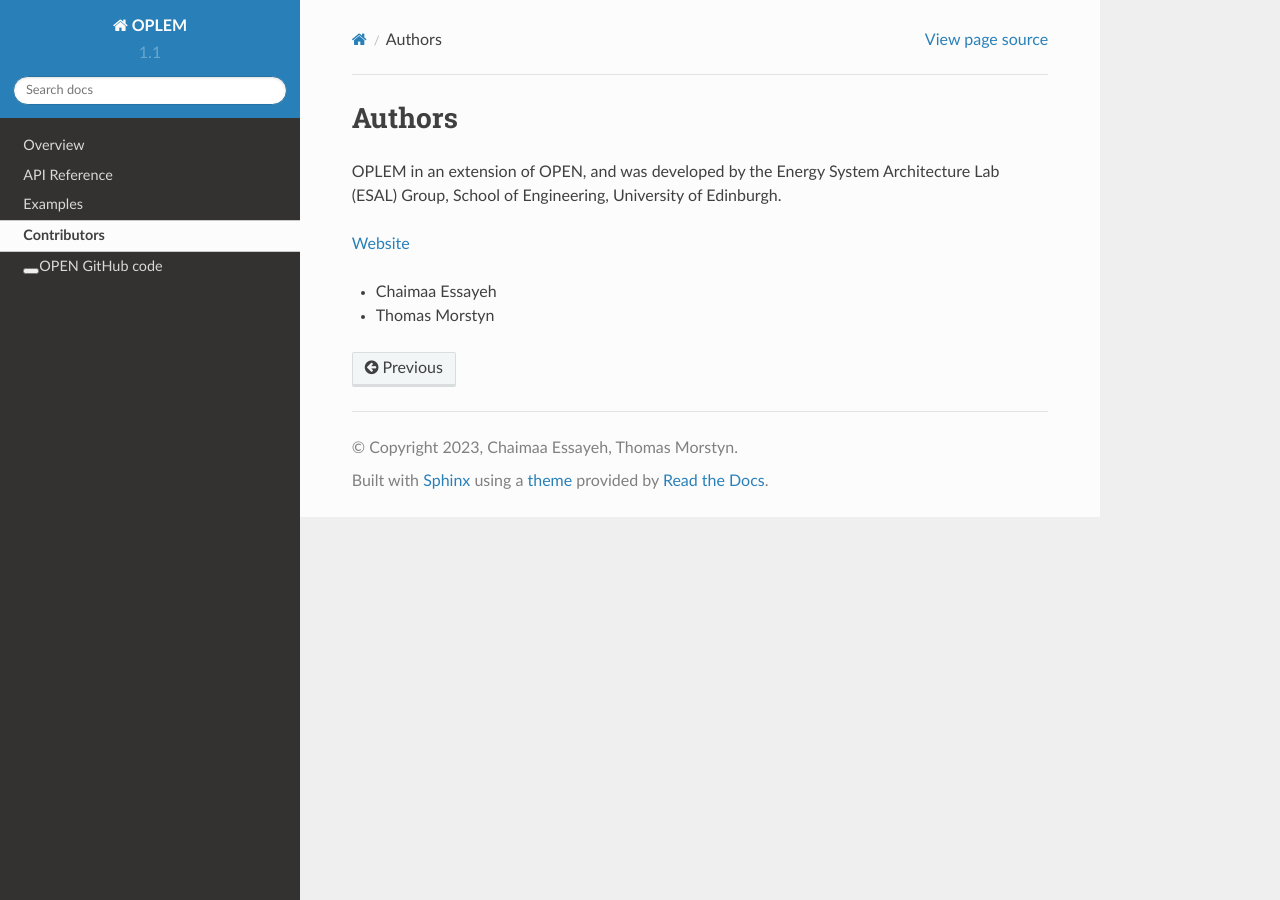
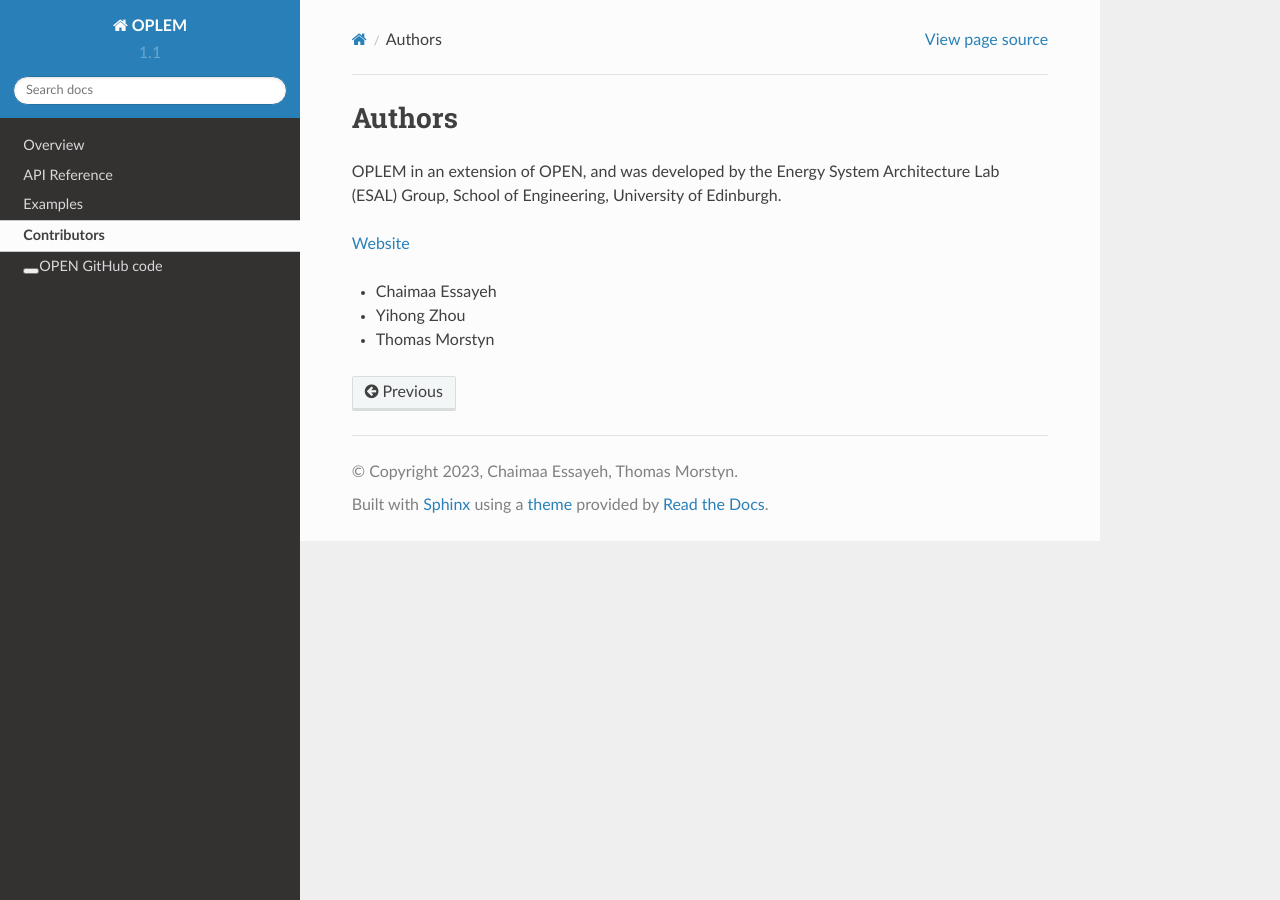
Before and after one commit to EsaLaboratory/OPLEM, a Sphinx documentation site: the page built from docs/authors.rst, in a window 1280 px wide. Built offline with Sphinx 7.4.7 and the Read the Docs theme 2.0.0, drawn with Linux system fonts in a browser that asks for light colours.

Commit message:
Update authors.rst

```diff
--- a/docs/authors.rst
+++ b/docs/authors.rst
@@ -6,4 +6,5 @@ OPLEM in an extension of OPEN, and was developed by the Energy System Architectu
 `Website <https://www.eng.ed.ac.uk/research/institutes/ies>`_
 
 * Chaimaa Essayeh
+* Yihong Zhou
 * Thomas Morstyn
```
